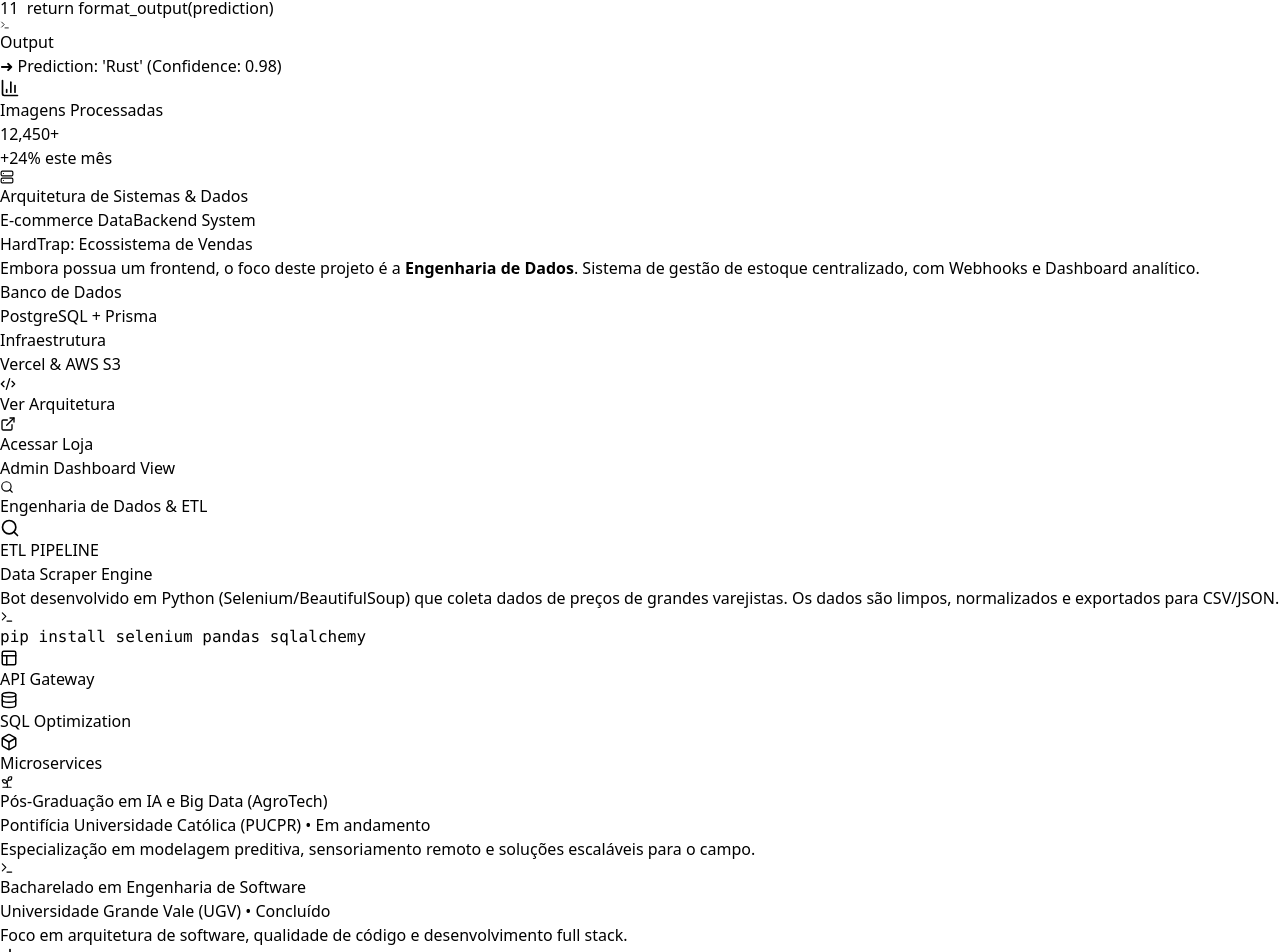
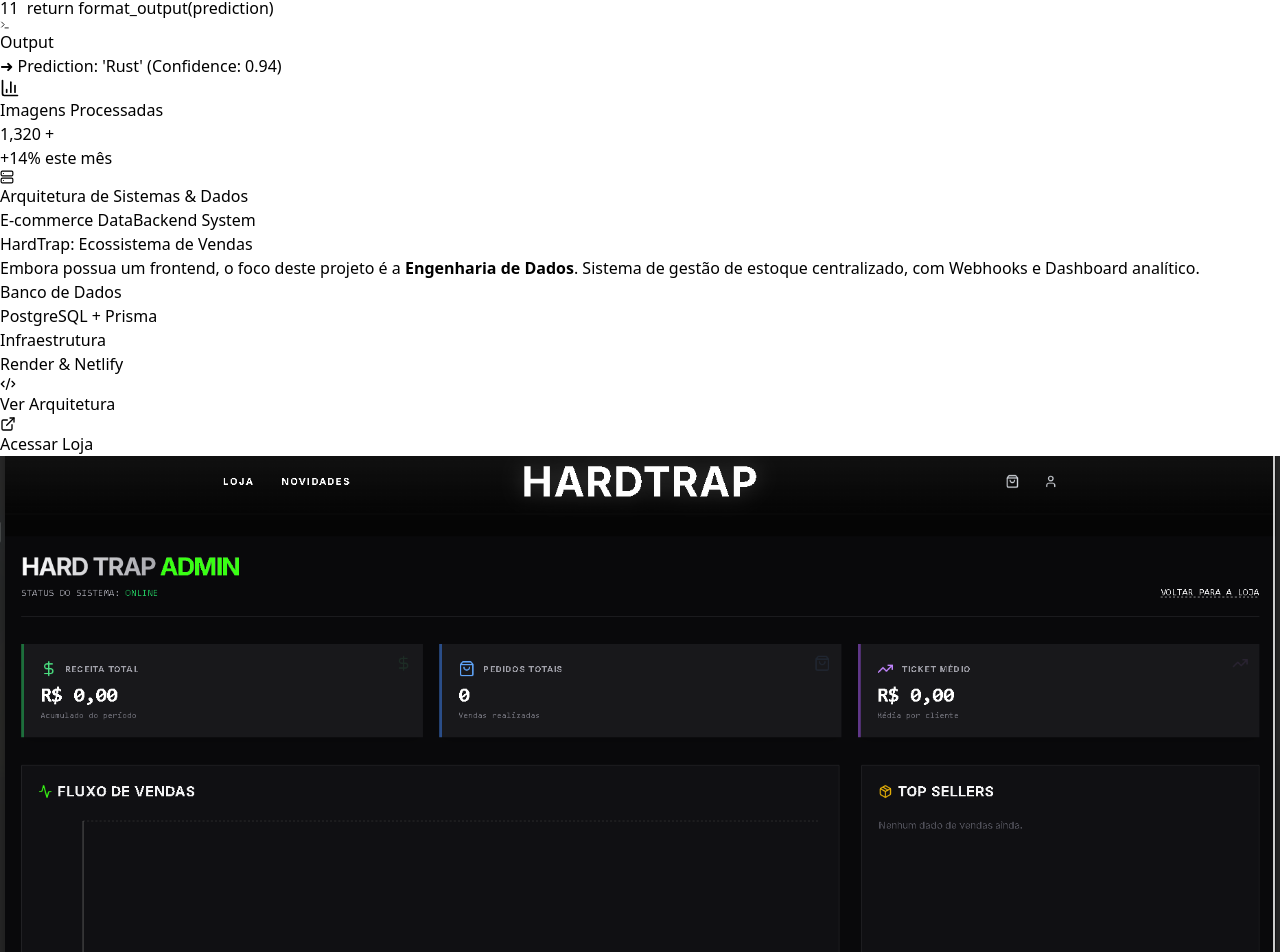
Before and after one commit to RaoanMarcel/portifolio, a React (Vite) app in the folder portfolio-bento/: page / in a window 1280 px wide. Shown: the part 820-1772 px from the top of the page. Built offline with nearby package versions, Linux system fonts and the light colour scheme.

Commit message:
alteração de informações

```diff
--- a/portfolio-bento/src/App.jsx
+++ b/portfolio-bento/src/App.jsx
@@ -230,10 +230,10 @@
 
                <div className="space-y-3 mb-8">
                  <div className="flex items-center gap-3 text-sm text-slate-700">
-                   <ShieldCheck size={16} className="text-emerald-500" /> Precisão de 98% no Dataset de Teste
+                   <ShieldCheck size={16} className="text-emerald-500" /> Precisão de 94% no Dataset de Teste
                  </div>
                  <div className="flex items-center gap-3 text-sm text-slate-700">
-                   <Cloud size={16} className="text-emerald-500" /> Deploy via Docker Container
+                   <Cloud size={16} className="text-emerald-500" /> Deploy em construção
                  </div>
                </div>
 
@@ -241,6 +241,8 @@
                  <span className="text-[10px] bg-slate-50 px-2 py-1 rounded border border-slate-200 text-slate-600 font-mono">Python</span>
                  <span className="text-[10px] bg-slate-50 px-2 py-1 rounded border border-slate-200 text-slate-600 font-mono">Keras</span>
                  <span className="text-[10px] bg-slate-50 px-2 py-1 rounded border border-slate-200 text-slate-600 font-mono">OpenCV</span>
+                 <span className="text-[10px] bg-slate-50 px-2 py-1 rounded border border-slate-200 text-slate-600 font-mono">TensorFlow</span>
+                 <span className="text-[10px] bg-slate-50 px-2 py-1 rounded border border-slate-200 text-slate-600 font-mono">Flutter</span>
                </div>
             </BentoCard>
 
@@ -248,7 +250,7 @@
             <div className="flex flex-col gap-4">
               <VSCodeWindow
                 fileName="predict_disease.py"
-                output="Prediction: 'Rust' (Confidence: 0.98)"
+                output="Prediction: 'Rust' (Confidence: 0.94)"
                 code={[
                   '<span class="text-purple-400">import</span> tensorflow <span class="text-purple-400">as</span> tf',
                   '<span class="text-purple-400">import</span> cv2',
@@ -269,10 +271,10 @@
                    <div className="bg-emerald-50 p-2 rounded-lg text-emerald-600"><BarChart3 size={20} /></div>
                    <div>
                      <p className="text-[10px] text-slate-400 font-bold uppercase tracking-wider">Imagens Processadas</p>
-                     <p className="font-bold text-slate-800 text-lg">12,450+</p>
+                     <p className="font-bold text-slate-800 text-lg">1,320 +</p>
                    </div>
                  </div>
-                 <div className="text-emerald-700 text-xs font-bold bg-emerald-50 px-2 py-1 rounded-full border border-emerald-100">+24% este mês</div>
+                 <div className="text-emerald-700 text-xs font-bold bg-emerald-50 px-2 py-1 rounded-full border border-emerald-100">+14% este mês</div>
               </div>
             </div>
 
@@ -304,7 +306,7 @@
                     </div>
                     <div className="bg-white/60 p-3 rounded-lg border border-indigo-100">
                       <p className="text-xs text-indigo-400 font-bold uppercase mb-1">Infraestrutura</p>
-                      <p className="text-sm font-semibold text-slate-700">Vercel & AWS S3</p>
+                      <p className="text-sm font-semibold text-slate-700">Render & Netlify</p>
                     </div>
                  </div>
 
@@ -317,41 +319,17 @@
                    </a>
                  </div>
                </div>
-
-               {/* Imagem Técnica (Dashboard Abstrato) */}
+              {/* Imagem Técnica (Dashboard Real) */}
                <div className="w-full md:w-5/12 aspect-video bg-slate-900 rounded-lg overflow-hidden relative border border-slate-800 shadow-2xl transform group-hover:scale-[1.02] transition-transform duration-500">
-                  {/* Simulação de Dashboard Dark Mode */}
-                 <div className="absolute inset-0 bg-[#0f172a] flex flex-col p-4 opacity-90">
-                    <div className="flex gap-2 mb-4 border-b border-slate-800 pb-2">
-                      <div className="h-2 w-20 bg-slate-700 rounded-full"></div>
-                    </div>
-                    <div className="flex gap-4 mb-4">
-                      <div className="flex-1 bg-slate-800/50 rounded p-3 border border-slate-700">
-                        <div className="h-1.5 w-8 bg-indigo-500 rounded mb-2"></div>
-                        <div className="h-4 w-12 bg-slate-600 rounded opacity-50"></div>
-                      </div>
-                      <div className="flex-1 bg-slate-800/50 rounded p-3 border border-slate-700">
-                          <div className="h-1.5 w-8 bg-emerald-500 rounded mb-2"></div>
-                          <div className="h-4 w-12 bg-slate-600 rounded opacity-50"></div>
-                      </div>
-                    </div>
-                    <div className="mt-auto bg-slate-800/30 flex-1 rounded border border-slate-700/50 p-2 space-y-2">
-                        <div className="h-1.5 w-full bg-slate-700/50 rounded"></div>
-                        <div className="h-1.5 w-3/4 bg-slate-700/50 rounded"></div>
-                        <div className="h-1.5 w-5/6 bg-slate-700/50 rounded"></div>
-                    </div>
-                 </div>
-                 {/* Overlay Text */}
-                 <div className="absolute inset-0 flex items-center justify-center">
-                    <span className="bg-black/60 backdrop-blur-md text-white px-4 py-1.5 rounded-full text-xs font-mono border border-white/10 shadow-xl">
-                      Admin Dashboard View
-                    </span>
-                 </div>
-               </div>
-            </div>
+                  <img
+                    src="/ecommerce.png"
+                    alt="HardTrap Dashboard Interface"
+                    className="w-full h-full object-cover opacity-90 group-hover:opacity-100 transition-opacity duration-500"
+                  />
+                </div>
+              </div>
           </BentoCard>
         </section>
-
         {/* 4. SCRAPING & AUTOMAÇÃO (THEME: SLATE/NEUTRAL) */}
         <section>
           <SectionTitle icon={Search} title="Engenharia de Dados & ETL" />
```
